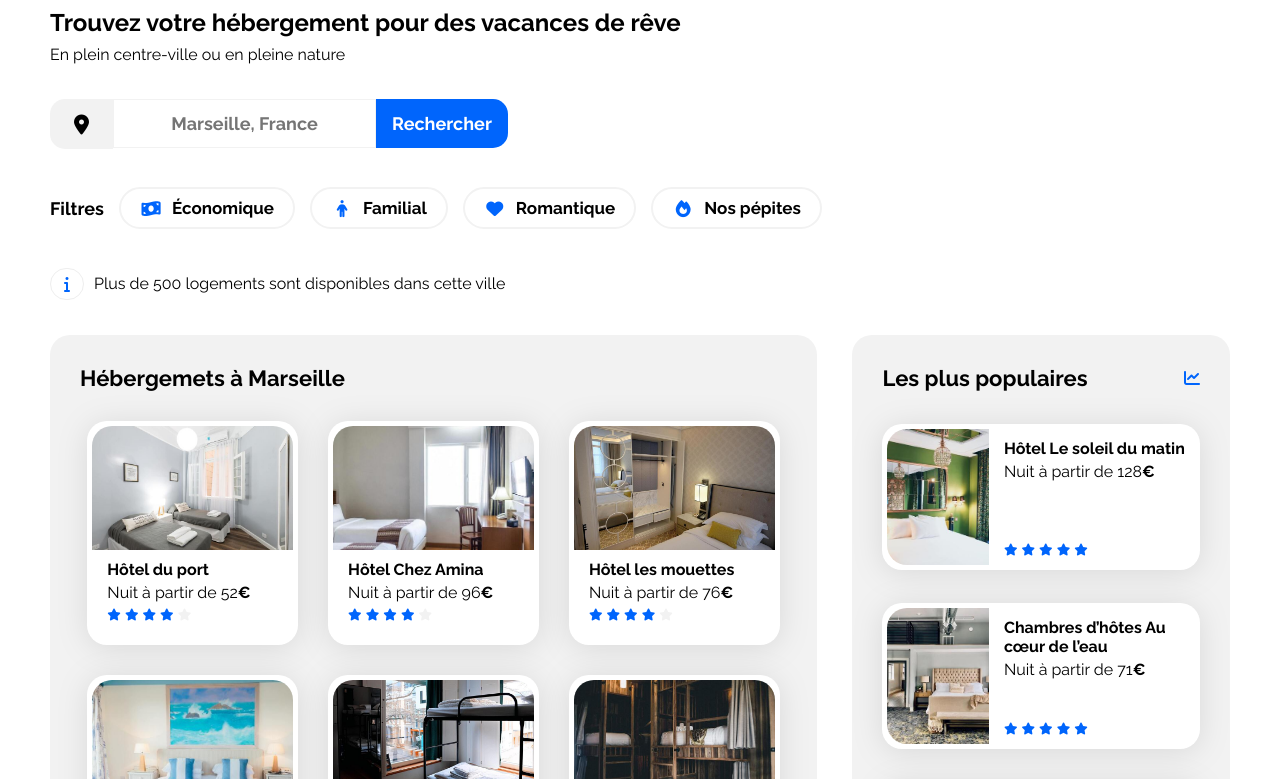
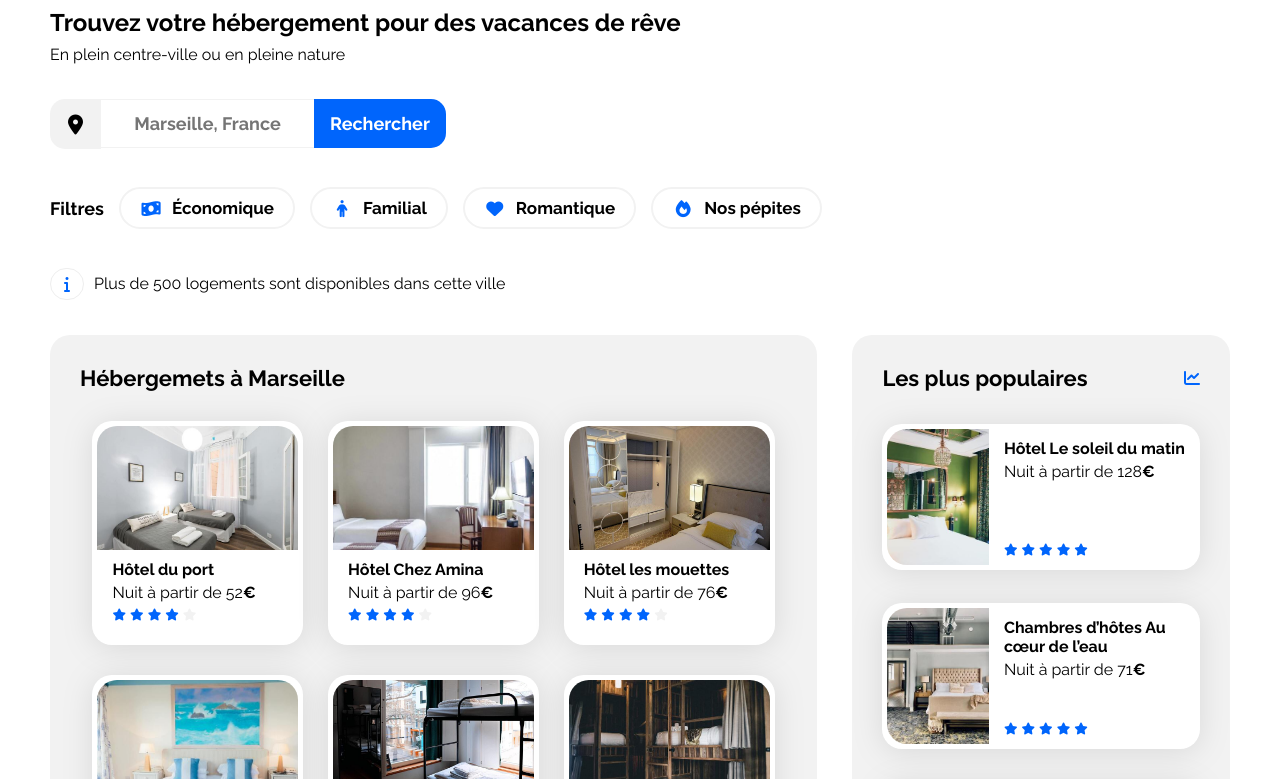
Before and after one commit to augusto-mattos/booki, a plain HTML site: page booki-starter-code-master/index.html in a window 1280 px wide. Shown: the part 101-880 px from the top of the page. Drawn offline with Linux system fonts and the light colour scheme.

Commit message:
correction css dans la section hébergement

```diff
--- a/booki-starter-code-master/css/style.css
+++ b/booki-starter-code-master/css/style.css
@@ -90,8 +90,8 @@ main {
     align-items: center;
     width: 50px;
     height: 50px;
-    padding-left: 24px;
-    padding-right: 24px;
+    padding-left: 18px;
+    padding-right: 18px;
     border: .0625rem;
     background-color: var(--main-bg-color);
     border-radius: .9375rem 0 0 .9375rem;
@@ -106,8 +106,10 @@ main {
     border-style: solid;
     border-color: var(--main-bg-color);
     outline: 0;
-    padding-left: 24px;
-    padding-right: 24px;
+    border-left-width: 0px;
+    padding-left: 0px;
+    padding-right: 0px;
+    border-right-width: 0px;
     text-align: center;
     font-size: 18px;
     font-weight: 700;
@@ -122,6 +124,8 @@ main {
     color: #ffffff;
     padding-left: 16px;
     padding-right: 16px;
+    padding-top: 0;
+    padding-bottom: 0;
     font-size: 18px;
     font-weight: 700;
 }
@@ -262,9 +266,10 @@ main {
 .hebergements-cards {
     display: flex;
     flex-wrap: wrap;
-    justify-content: center;
+    justify-content: space-around;
+    /* justify-content: center;
     gap: 30px;
-    margin-top: 30px;
+    margin-top: 30px; */
     margin-bottom: 30px;
 }
 
@@ -272,6 +277,7 @@ main {
     display: flex;
     flex-direction: column;
     width: 28.4%;
+    margin-top: 30px;
     padding-bottom: 15px;
 }
 
@@ -680,6 +686,7 @@ footer {
         width: 100%;
         box-sizing: border-box;
         border: 20px;
+        margin-top: 0;
     }
 
     .activites-cards {
```
